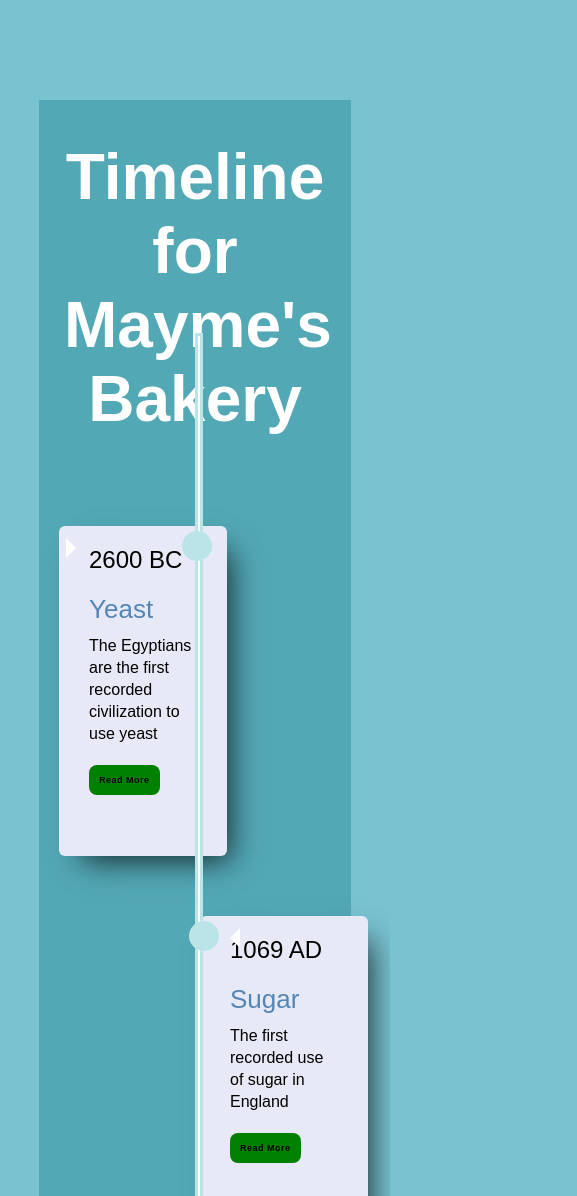
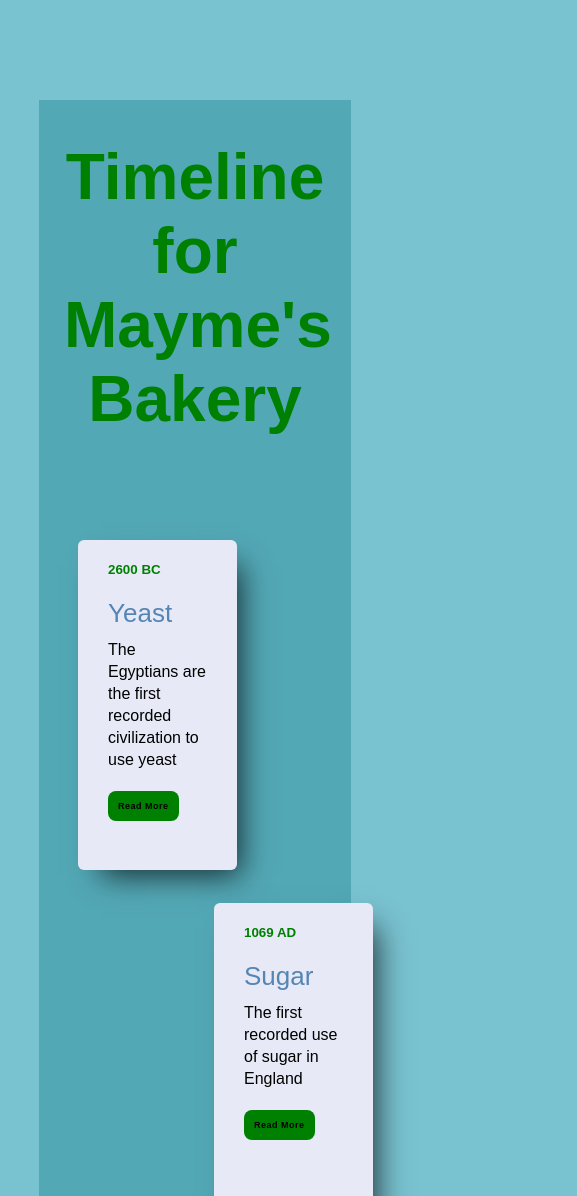
Before and after one commit to black-codher-bootcamp-2022-daly/unit-03-javascript-assessment-daly-group-a, a website with bundled scripts: page index.html in a window 390 px wide. Shown: the top 1196 px of the page, 577 px wide, since content can reach past the window. Built offline with nearby package versions, Linux system fonts and the light colour scheme.

Commit message:
final amendments to media query

```diff
--- a/css/main.css
+++ b/css/main.css
@@ -271,20 +271,26 @@
     left: 7px;
   }
   .timeline-item:nth-child(even){
-    padding-left: 0;
-    margin: 5px;
+    padding-left: 2%;
+    margin: 5%;
     height: 300px;
     margin-right:15px;
+
   }
   .timeline-item:nth-child(odd){
-    padding-left: 0;
+    padding-left: 2%;
     text-align: left;
+    margin: 5%;
+
+
   }
+
 }
 @media screen and (max-width: 400px) {
   .info.roll-in{
     width: 175%;
     height: 330px;
+
   }
   .timeline-item-summary{
     font-size: smaller;
@@ -299,4 +305,34 @@
     background-color: green;
     font-weight: bold;
   }
+  .timeline-header{
+    font: size 80%;;
+    color: green;
+  }
+.timeline-item-date{
+  font-size:smaller;
+  font-weight: bolder;
+  color: green;
 }
+.modal-inner{
+  width: 30%;
+  height: 30%;
+  margin-right: 45%;
+}
+.multi-close{
+padding: 5%;
+font-size:50%
+}
+.timeline-item::after{
+  display: none;
+}
+.timeline-item::before{
+  display: none;
+
+}
+.timeline::after{
+  background-color:red;
+  display: none;
+
+}
+}
```
